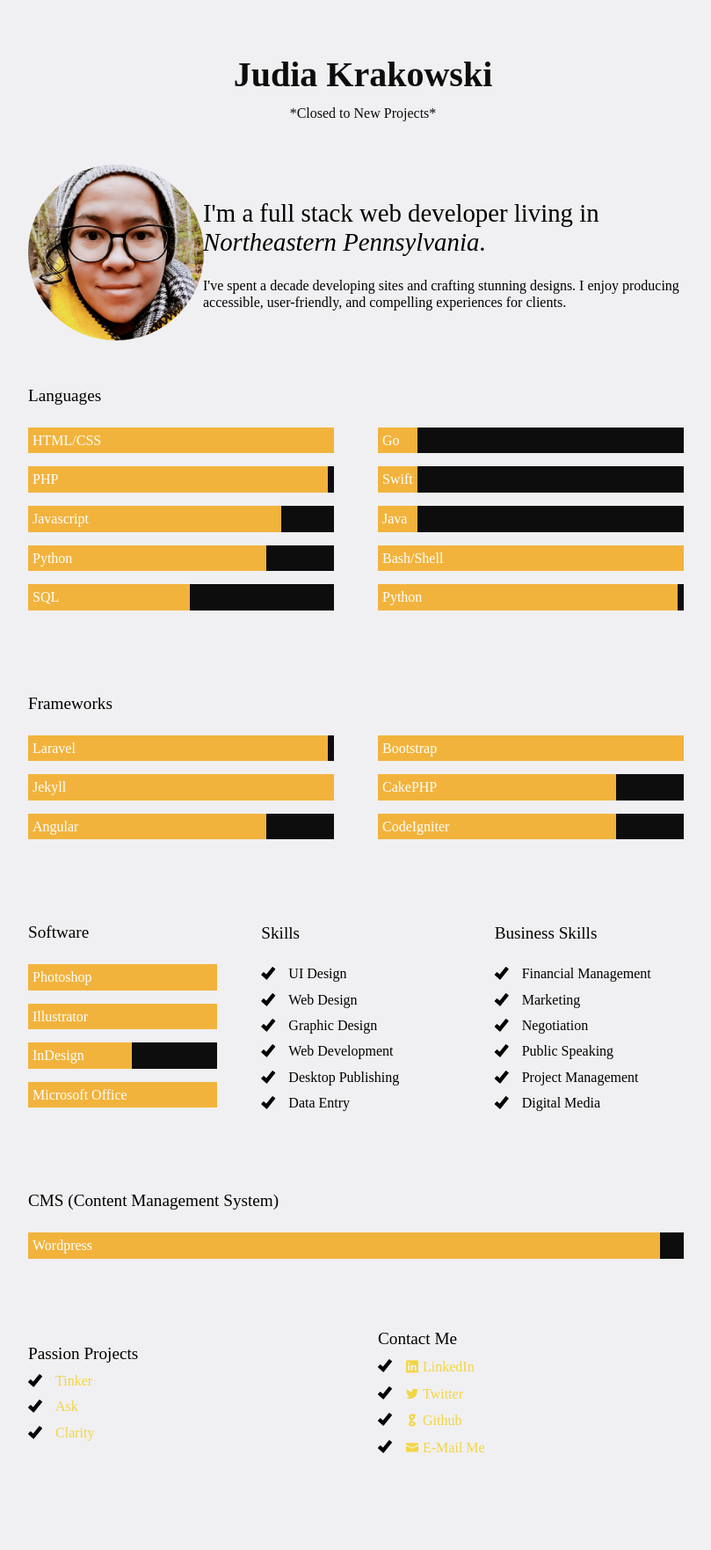
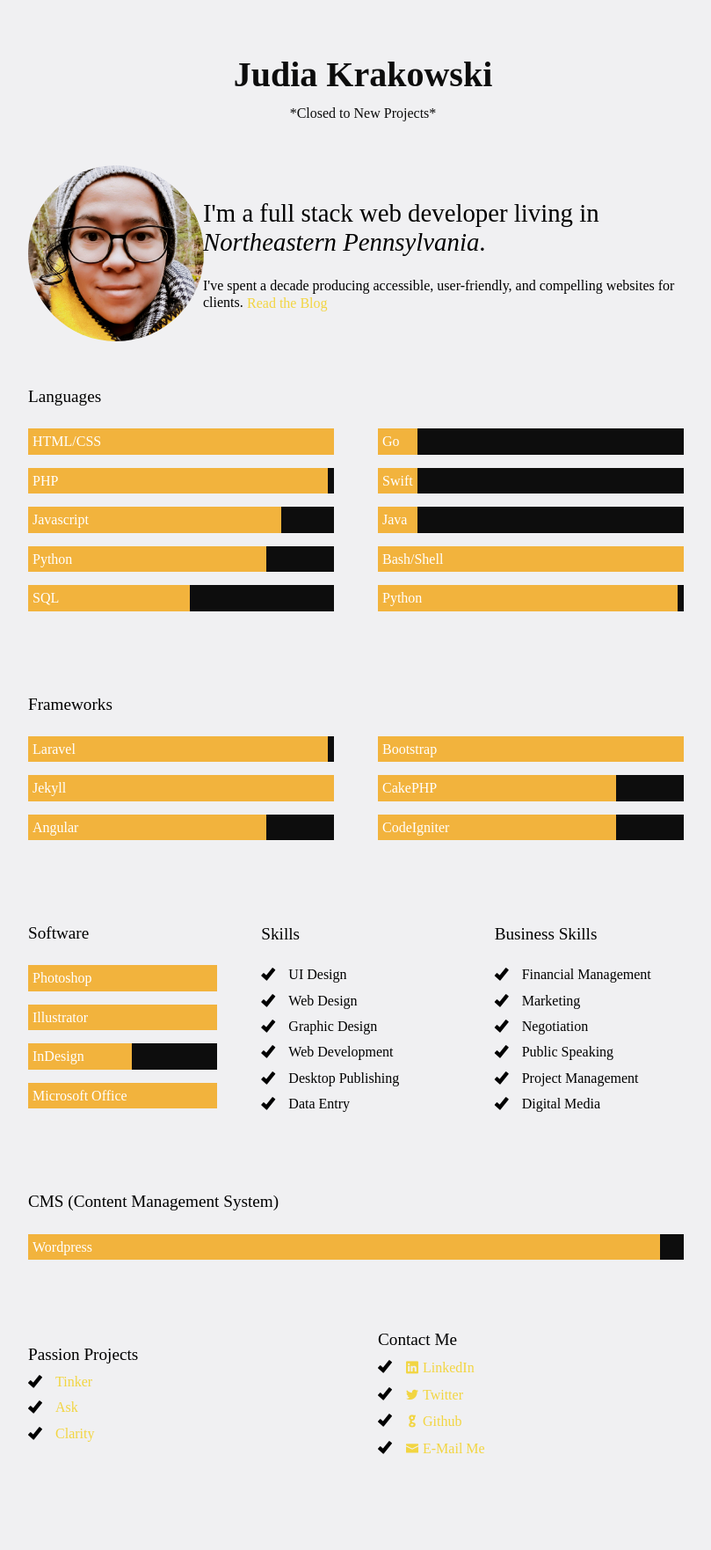
Before and after one commit to jvkrakowski/jvkrakowski.github.io, a Jekyll site: the page built from index.html, in a window 1280 px wide. Shown: the whole page at 88% size, without its empty margins (235-1044 px from the left). Built offline with Jekyll 4.4.1, drawn with Linux system fonts in a browser that asks for light colours; some web fonts are replaced.

Commit message:
Updated Link and Desc

```diff
--- a/index.html
+++ b/index.html
@@ -19,7 +19,7 @@ title: Home
             <div class="box animate__animated animate__fadeIn">
                 <h2>I'm a <b>full stack web developer</b> living in <i>Northeastern Pennsylvania</i>.</h2>
 
-                <p>I've spent a decade developing sites and crafting stunning designs. I enjoy producing accessible, user-friendly, and compelling experiences for clients.</p>
+                <p>I've spent a decade producing accessible, user-friendly, and compelling websites for clients. <a href="{{ "/blog" | prepend: site.baseurl }}" class="hvr-grow">Read the Blog</a></p>
 
             </div>
         </div>
```
Also changed, not shown: 2 other files.
